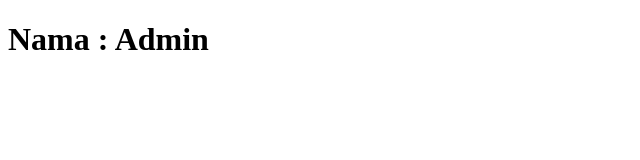
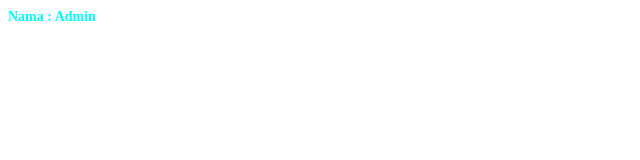
Before and after one commit to restu-dev/district-pia, a plain HTML site: page PERTEMUAN-1/Admin/index.html in a window 1280 px wide. Shown: the whole page, without its empty margins (0-640 px from the left). Drawn offline with Linux system fonts and the light colour scheme.

Commit message:
admin - PERTEMUAN-1/Admin add style.css

```diff
--- a/PERTEMUAN-1/Admin/index.html
+++ b/PERTEMUAN-1/Admin/index.html
@@ -4,8 +4,10 @@
     <meta charset="UTF-8">
     <meta name="viewport" content="width=device-width, initial-scale=1.0">
     <title>Admin</title>
+
+    <link rel="stylesheet" href="style.css" />
 </head>
 <body>
-    <h1>Nama : Admin</h1>
+    <h1 class="header">Nama : Admin</h1>
 </body>
 </html>
--- /dev/null
+++ b/PERTEMUAN-1/Admin/style.css
@@ -0,0 +1,4 @@
+.header {
+    font-size: 14px;
+    color: aqua;
+}
```
